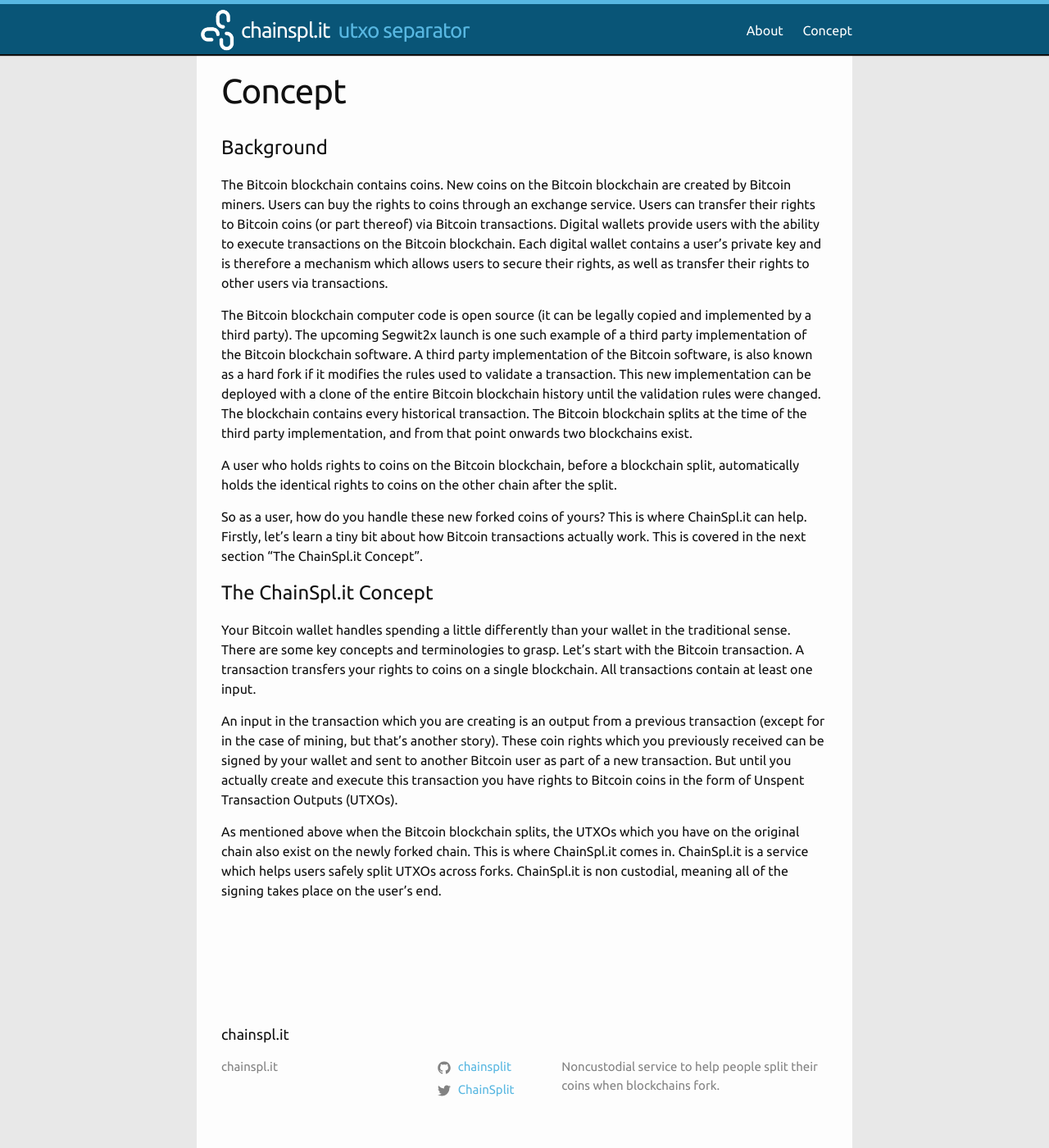
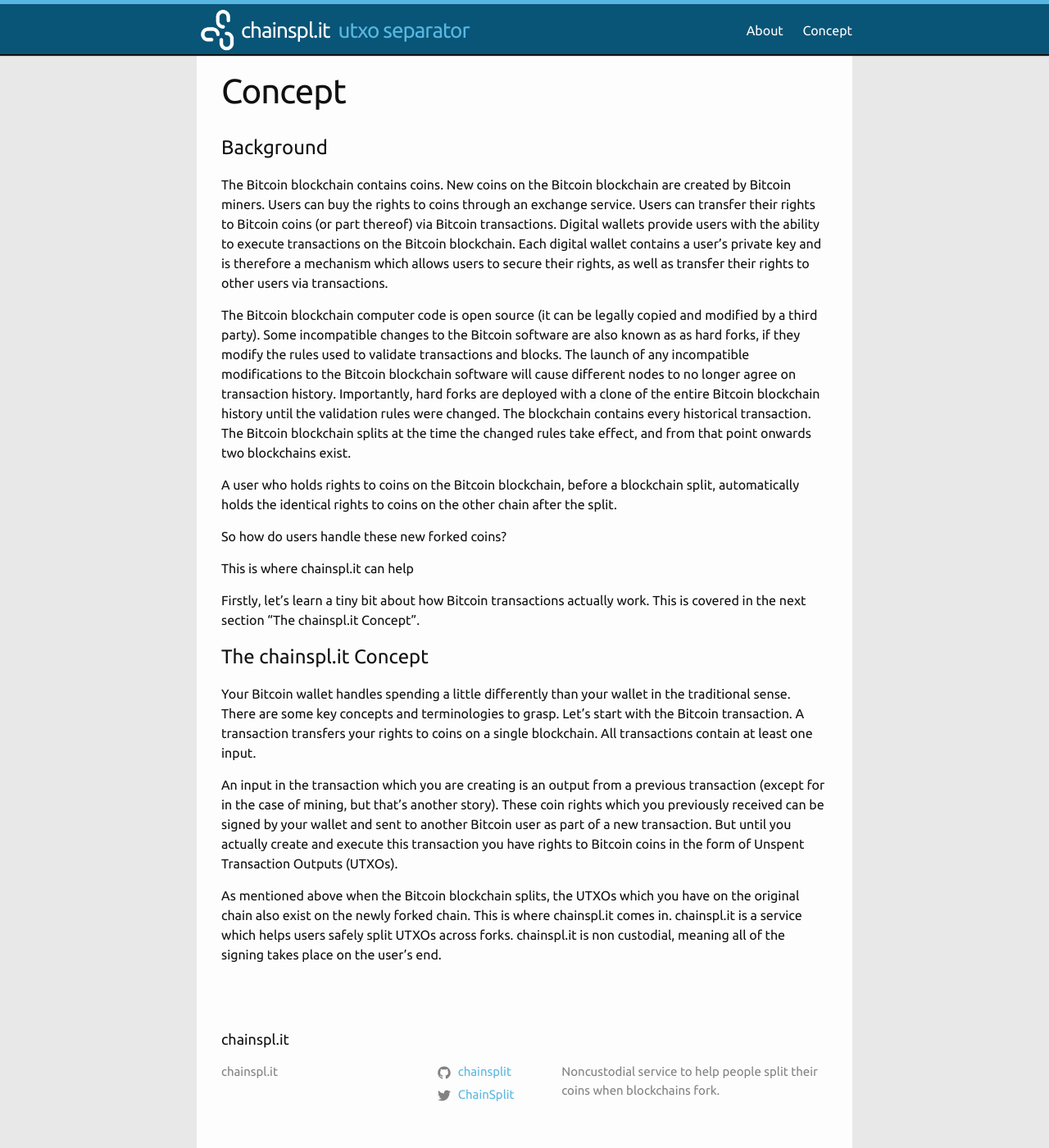
Before and after one commit to chainsplit/chainsplit-www, a Jekyll site: the page built from _pages/concept.md, in a window 1280 px wide and 1400 px high. Shown: the whole window at 82% size. Built offline with Jekyll 4.4.1, drawn with Linux system fonts in a browser that asks for light colours.

Commit message:
Update based on Slack #marketing discussion
Needs further vetting to prevent misquote or quote (out of context) in any way.

```diff
--- a/_pages/concept.md
+++ b/_pages/concept.md
@@ -7,17 +7,19 @@
 # Background
 The Bitcoin blockchain contains coins. New coins on the Bitcoin blockchain are created by Bitcoin miners. Users can buy the rights to coins through an exchange service. Users can transfer their rights to Bitcoin coins (or part thereof) via Bitcoin transactions. Digital wallets provide users with the ability to execute transactions on the Bitcoin blockchain. Each digital wallet contains a user’s private key and is therefore a mechanism which allows users to secure their rights, as well as transfer their rights to other users via transactions.
 
-The Bitcoin blockchain computer code is open source (it can be legally copied and implemented by a third party). The upcoming Segwit2x launch is one such example of a third party implementation of the Bitcoin blockchain software. A third party implementation of the Bitcoin software, is also known as a hard fork if it modifies the rules used to validate a transaction. This new implementation can be deployed with a clone of the entire Bitcoin blockchain history until the validation rules were changed. The blockchain contains every historical transaction. The Bitcoin blockchain splits at the time of the third party implementation, and from that point onwards two blockchains exist.
-
+The Bitcoin blockchain computer code is open source (it can be legally copied and modified by a third party). Some incompatible changes to the Bitcoin software are also known as as hard forks, if they modify the rules used to validate transactions and blocks. The launch of any incompatible modifications to the Bitcoin blockchain software will cause different nodes to no longer agree on transaction history. Importantly, hard forks are deployed with a clone of the entire Bitcoin blockchain history until the validation rules were changed. The blockchain contains every historical transaction. The Bitcoin blockchain splits at the time the changed rules take effect, and from that point onwards two blockchains exist.
 
 A user who holds rights to coins on the Bitcoin blockchain, before a blockchain split, automatically holds the identical rights to coins on the other chain after the split.
 
-So as a user, how do you handle these new forked coins of yours? This is where ChainSpl.it can help. Firstly, let’s learn a tiny bit about how Bitcoin transactions actually work. This is covered in the next section “The ChainSpl.it Concept”.
+So how do users handle these new forked coins?
 
+This is where chainspl.it can help
 
-# The ChainSpl.it Concept
+Firstly, let’s learn a tiny bit about how Bitcoin transactions actually work. This is covered in the next section “The chainspl.it Concept”.
+
+# The chainspl.it Concept
 Your Bitcoin wallet handles spending a little differently than your wallet in the traditional sense. There are some key concepts and terminologies to grasp. Let’s start with the Bitcoin transaction. A transaction transfers your rights to coins on a single blockchain. All transactions contain at least one input.
 
 An input in the transaction which you are creating is an output from a previous transaction (except for in the case of mining, but that’s another story). These coin rights which you previously received can be signed by your wallet and sent to another Bitcoin user as part of a new transaction. But until you actually create and execute this transaction you have rights to Bitcoin coins in the form of Unspent Transaction Outputs (UTXOs).
 
-As mentioned above when the Bitcoin blockchain splits, the UTXOs which you have on the original chain also exist on the newly forked chain. This is where ChainSpl.it comes in. ChainSpl.it is a service which helps users safely split UTXOs across forks. ChainSpl.it is non custodial, meaning all of the signing takes place on the user’s end.
+As mentioned above when the Bitcoin blockchain splits, the UTXOs which you have on the original chain also exist on the newly forked chain. This is where chainspl.it comes in. chainspl.it is a service which helps users safely split UTXOs across forks. chainspl.it is non custodial, meaning all of the signing takes place on the user’s end.
```
